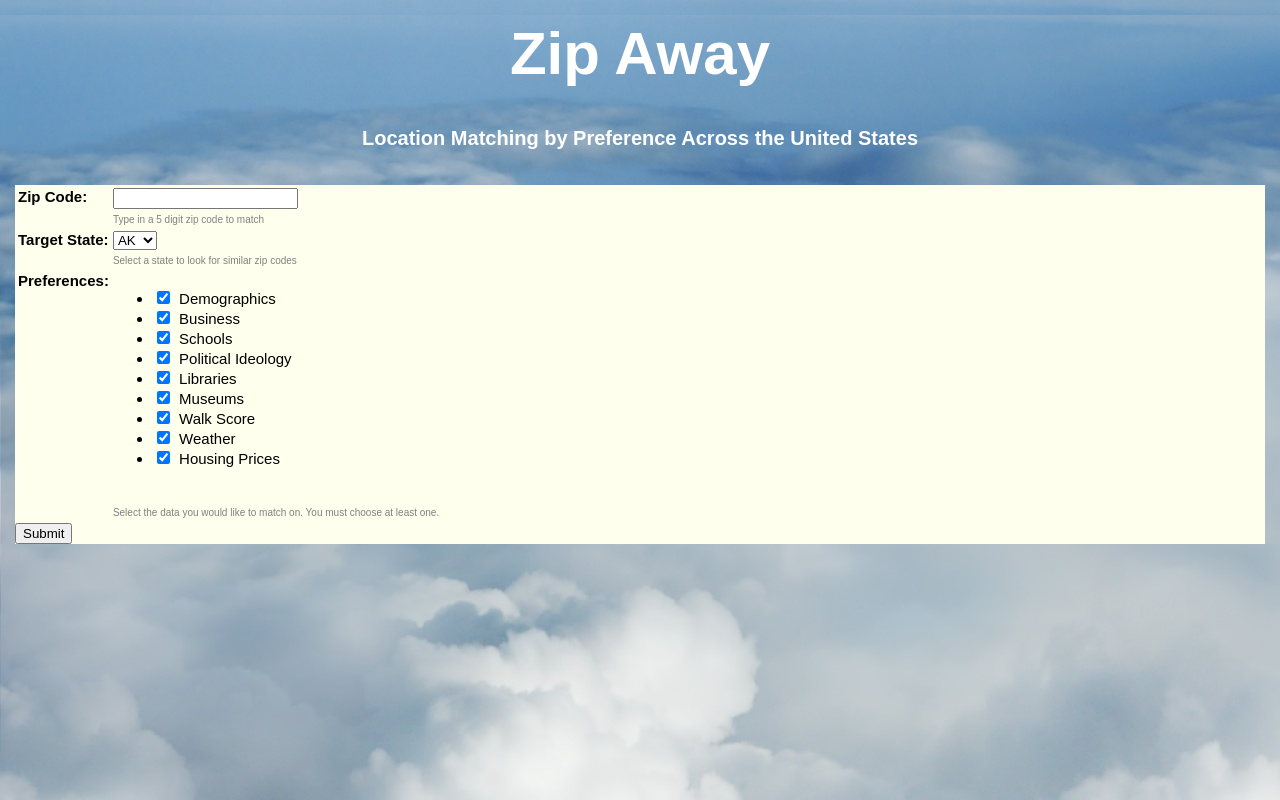
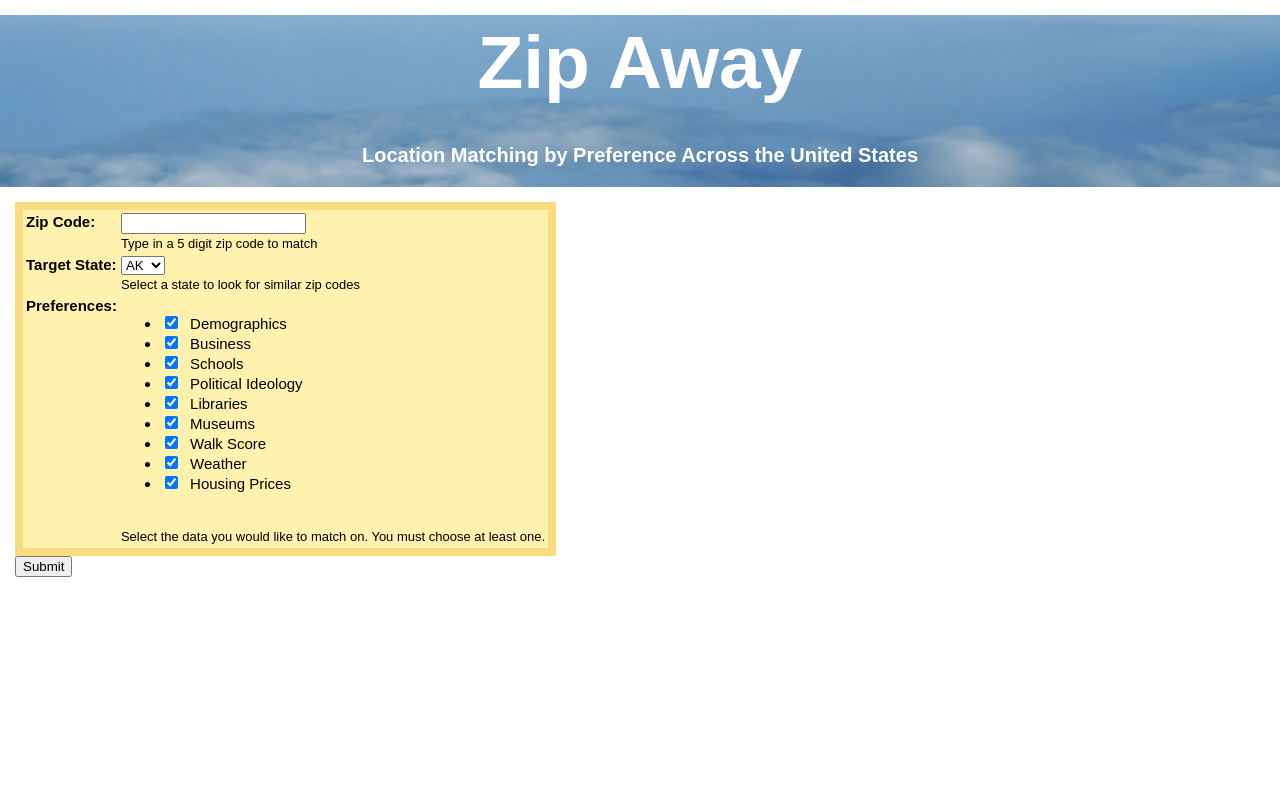
Before and after one commit to shankster91/cs122-class-project, a Django app: page / in a window 1280 px wide. Run offline with Django 3.2, Linux system fonts and the light colour scheme.

Commit message:
changes to layout

```diff
--- a/ui/mysite/static/main.css
+++ b/ui/mysite/static/main.css
@@ -3,7 +3,6 @@ html, body {
     margin: 0;
     padding: 0;
     font-family: Arial, Helvetica, sans-serif;
-    background-image: url('img/home-cover.jpeg');
 }
 
 div#header {
@@ -11,10 +10,11 @@ div#header {
     margin: 0;
     padding: 0;
     text-align: center;
+    background-image: url('img/home-cover.jpeg');
 }
 
 div#header h1 {
-    font-size: 60px;
+    font-size: 75px;
     color: #ffffff;
     margin: 15px;
     padding: 4px;
@@ -29,32 +29,34 @@ div#header h3 {
 
 div.frame {
     margin: 15px;
-    background: #ffe;
+    background: #ffffff;
+   /*  background: rgb(6, 21, 224); /* box next to fields, not including field  */
 }
 
+/*
 div.args {
-    padding-left: 15px;
+    padding-left: 100px;
     padding-right: 15px;
-    background: #ffe;
     border-top: 1px solid #ddd;
     border-bottom: 1px solid #ddd;
 }
+*/
 
 div.error {
-    padding: 15px;
+    padding: 21px;
+    margin: 21px;
     /* background: #eee; */
     border-top: 5px solid #ddd;
     border-bottom: 5px solid #ddd;
     text-align: center;
-    font-size: 18px;
+    font-size: 19px;
     color: #000000;
 }
 
 fieldset {
     padding: 3px;
     margin: 1px;
-    border: 1px solid #ddd;
-    background: #ffe;
+    background: #ffe;  /* box with results  */
 }
 
 fieldset legend {
@@ -70,21 +72,23 @@ input.query {
 
 label {
     font-size: 15px;
-    background: #ffe;
+    background: #FFF2AF; /* highlight over zip code, target state, preferences text */
 }
 
 table.form {
     text-align: left;
-    background: #ffe;
+    background:#FFF2AF; /* input box around text */
+    border: 8px solid #f6cf659c;
 }
 
 table.form tr td,
 table.form tr th {
     vertical-align: top;
+    float: center;
 }
 
 table.form input {
-    margin-right: 5px;
+    margin-right: 8px; /* moves preferences away from check boxes */
 }
 
 table.form input#id_query {
@@ -98,33 +102,39 @@ table.form ul#id_days {
 
 table.form ul#id_days li {
     display: block;
-    float: left;
+    float: center;
     margin: 0px;
     padding: 0px;
-    background: #ffe;
+    background: #FFF2AF;
 }
 
 table.zips {
-    border: 1px solid #ddd;
-    padding: 10px;
+    border: 3px solid #000000;
+    padding: 10px; /* results table */
     margin: 10px;
-    background: #ffe;
+    background: #ffffff;
+    text-align: center;
+    border-collapse: collapse;
 }
 
+/*
 table.zips tr th {
-    text-align: left;
+    float: center;
 }
+*/
 
 table.zips tr td,
 table.zips tr th {
-    padding: 5px;
-    font-size: 15px;
+    padding: 10px; /* padding between each result */
+    font-size: 18px;
+    border: 3px solid #000000;
 }
 
 table.zips tr:nth-child(even) {
-    background: #eee;
+    background: #eee; /* color of every other result */
 }
 
+/*
 ul.errorlist {
     margin: 0px;
     padding: 0px;
@@ -138,15 +148,18 @@ ul.errorlist li {
     margin: 0px;
     padding: 0px;
 }
+*/
 
 span.helptext {
-    font-size: 10px;
-    color: gray;
+    font-size: 13px;
+    color:#000000; /* help text color */
+    margin: 0px;
+    padding: 0px;
 }
 
 div#map {
-    height: 900px;
+    height: 700px;
     width: 70%;
     float: right;
-    background-color: grey;
+    margin: 10px;
 }
```
